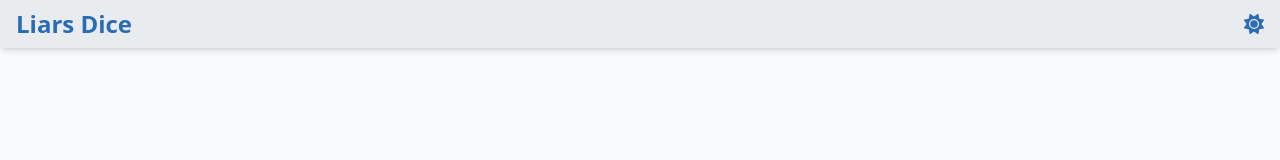
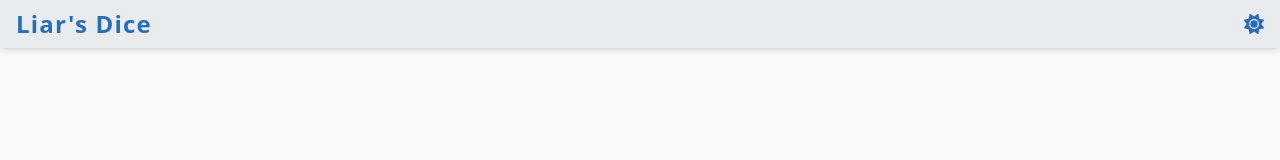
Before and after one commit to ajaytitus1386/dudo, a Next.js app: page / in a window 1280 px wide. Shown: the top 160 px of the page. Built offline with nearby package versions, Linux system fonts and the light colour scheme.

Commit message:
style: nav title

```diff
--- a/src/components/Navbar.tsx
+++ b/src/components/Navbar.tsx
@@ -8,8 +8,8 @@ const Navbar = () => {
 
     return (
         <div className="w-full flex items-center justify-between fixed z-10 top-0 px-4 py-2 bg-background-light-200 dark:bg-background-dark-200 shadow-md">
-            <h1 className="text-2xl font-bold text-primary-light-300 dark:text-text-dark-500">
-                Liars Dice
+            <h1 className="text-2xl tracking-wider font-bold text-primary-light-300 dark:text-text-dark-500">
+                Liar&apos;s Dice
             </h1>
             <button
                 type="button"
```
